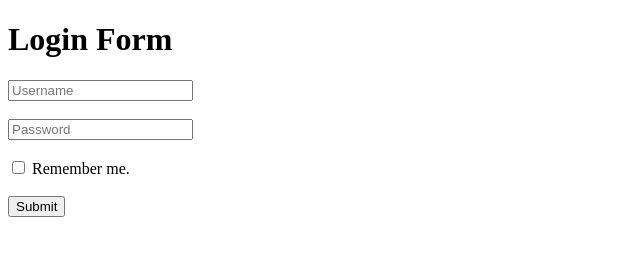
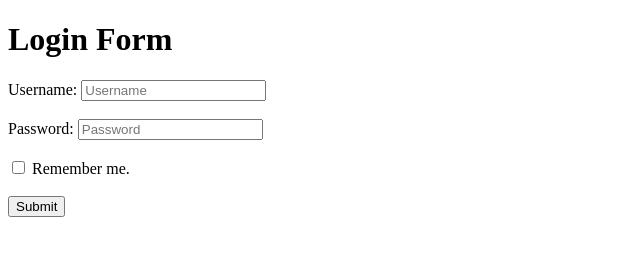
Before and after one commit to acciojob/remember-me-login-form-Muniraattar3, a website: page main.html in a window 1280 px wide. Shown: the whole page, without its empty margins (0-640 px from the left). Drawn offline with Linux system fonts and the light colour scheme.

Commit message:
created a submission

```diff
--- a/main.html
+++ b/main.html
@@ -8,7 +8,9 @@
   <body>
     <h1>Login Form</h1>
     <form>
+      <!-- Label and input for Username -->
       <div>
+        <label for="username">Username:</label>
         <input
           type="text"
           id="username"
@@ -17,7 +19,9 @@
         />
       </div>
       <br />
+      <!-- Label and input for Password -->
       <div>
+        <label for="password">Password:</label>
         <input
           type="password"
           id="password"
@@ -26,17 +30,19 @@
         />
       </div>
       <br />
+      <!-- Remember Me checkbox with label -->
       <div>
         <input type="checkbox" id="checkbox" name="checkbox" />
         <label for="checkbox">Remember me.</label>
       </div>
       <br />
+      <!-- Submit button -->
       <div>
         <input type="submit" id="submit" value="Submit" />
       </div>
     </form>
     <br />
-    <!-- This button is hidden initially and will appear if credentials are saved -->
+    <!-- Existing User Login Button (hidden by default) -->
     <button id="existing" style="display: none;">Login as existing user</button>
 
     <script src="./script.js"></script>
```
